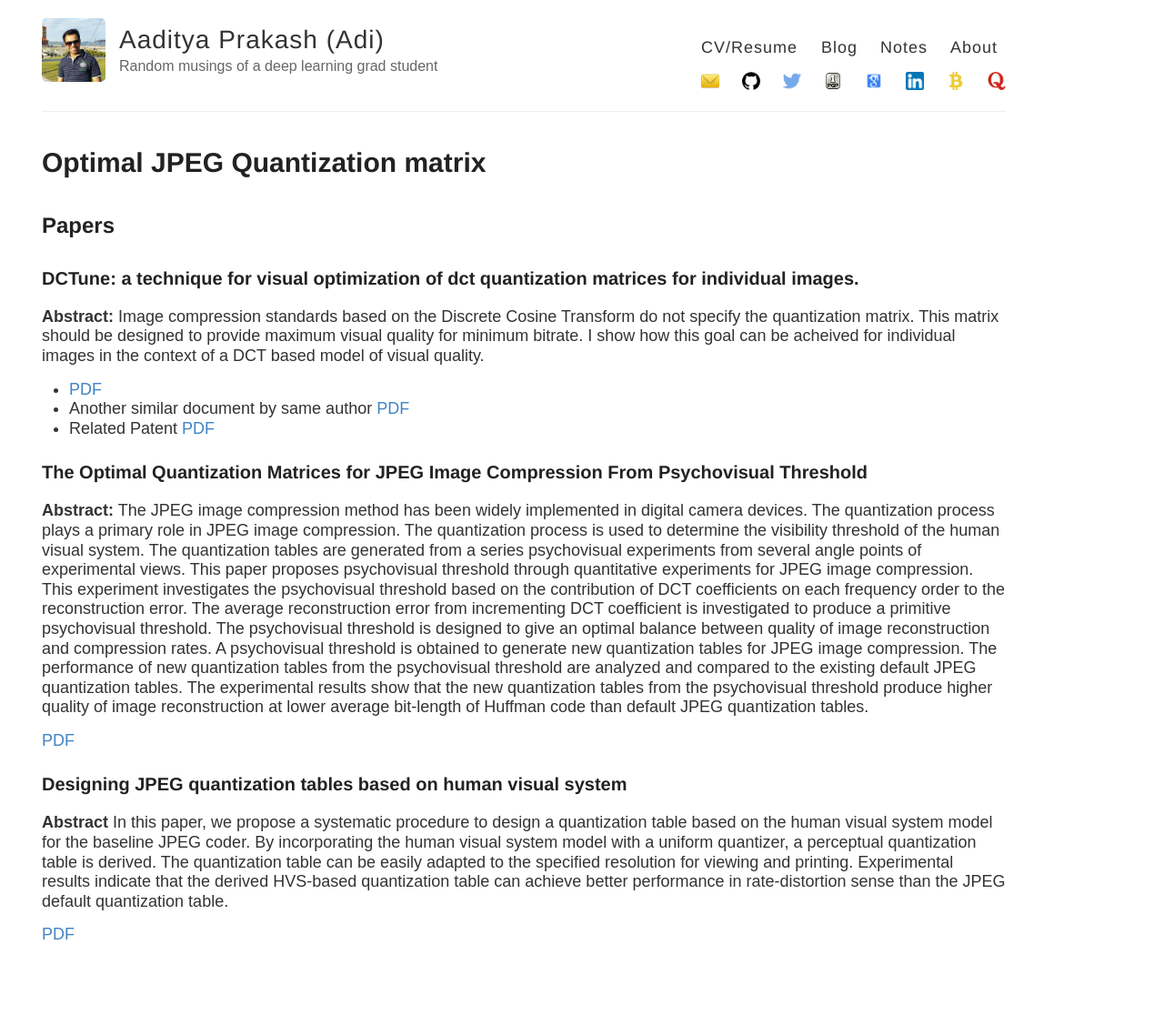
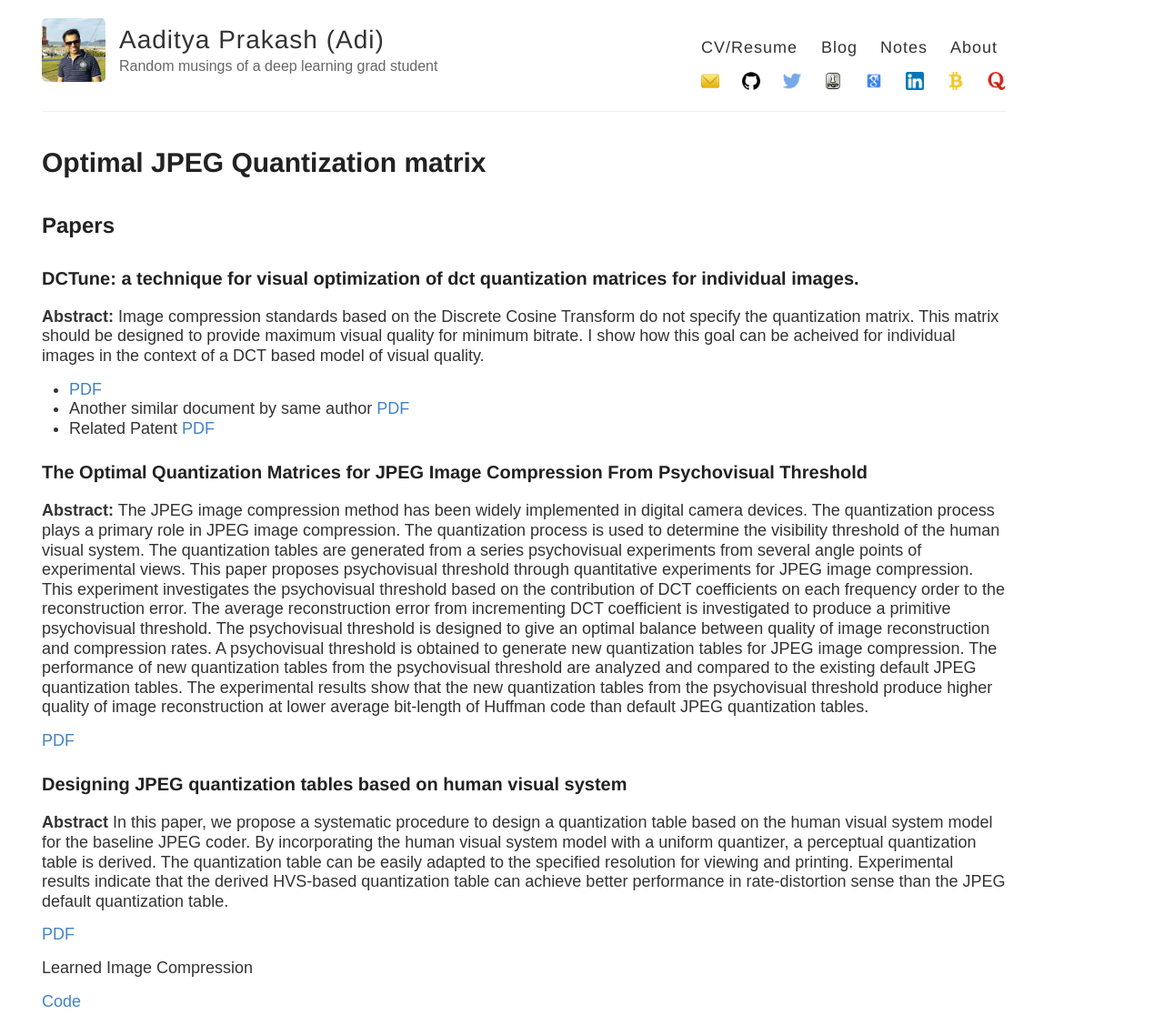
Before and after one commit to iamaaditya/iamaaditya.github.io, a Jekyll site: the page built from research/jpeg_quantization/index.md, in a window 1280 px wide. Shown: the whole page at 91% size. Built offline with Jekyll 4.4.1, drawn with Linux system fonts in a browser that asks for light colours; some web fonts are replaced; before the commit the page ends 1054 px from its top, so only the background shows below that.

Commit message:
Update from Forestry.io - research/jpeg_quantization/index.md

```diff
--- a/research/jpeg_quantization/index.md
+++ b/research/jpeg_quantization/index.md
@@ -3,22 +3,18 @@ title: Optimal JPEG Quantization matrix
 author: aaditya prakash
 layout: page
 dsq_thread_id:
-  -
+-
 ---
-
-
-
 ## Papers
-
 
 ### DCTune: a technique for visual optimization of dct quantization matrices for individual images.
 
 **Abstract:**
 Image compression standards based on the Discrete Cosine Transform do not specify the quantization matrix. This matrix should be designed to provide maximum visual quality for minimum bitrate. I show how this goal can be acheived for individual images in the context of a DCT based model of visual quality.
 
- * [PDF](http://citeseerx.ist.psu.edu/viewdoc/download?doi=10.1.1.77.4245&rep=rep1&type=pdf)
- * Another similar document by same author [PDF](https://pdfs.semanticscholar.org/eafd/84335561c176944b85c1d3bd7f353aa1a898.pdf)
- * Related Patent [PDF](https://ntrs.nasa.gov/archive/nasa/casi.ntrs.nasa.gov/19960000707.pdf)
+* [PDF](http://citeseerx.ist.psu.edu/viewdoc/download?doi=10.1.1.77.4245&rep=rep1&type=pdf)
+* Another similar document by same author [PDF](https://pdfs.semanticscholar.org/eafd/84335561c176944b85c1d3bd7f353aa1a898.pdf)
+* Related Patent [PDF](https://ntrs.nasa.gov/archive/nasa/casi.ntrs.nasa.gov/19960000707.pdf)
 
 ### The Optimal Quantization Matrices for JPEG Image Compression From Psychovisual Threshold
 
@@ -27,10 +23,13 @@ The JPEG image compression method has been widely implemented in digital camera
 
 [PDF](http://www.jatit.org/volumes/Vol70No3/24Vol70No3.pdf)
 
-
 ### Designing JPEG quantization tables based on human visual system
 
 **Abstract**
 In this paper, we propose a systematic procedure to design a quantization table based on the human visual system model for the baseline JPEG coder. By incorporating the human visual system model with a uniform quantizer, a perceptual quantization table is derived. The quantization table can be easily adapted to the specified resolution for viewing and printing. Experimental results indicate that the derived HVS-based quantization table can achieve better performance in rate-distortion sense than the JPEG default quantization table.
 
 [PDF](http://ieeexplore.ieee.org/document/822921/)
+
+Learned Image Compression
+
+[Code](https://github.com/Justin-Tan/generative-compression "Generative Compression")
```
